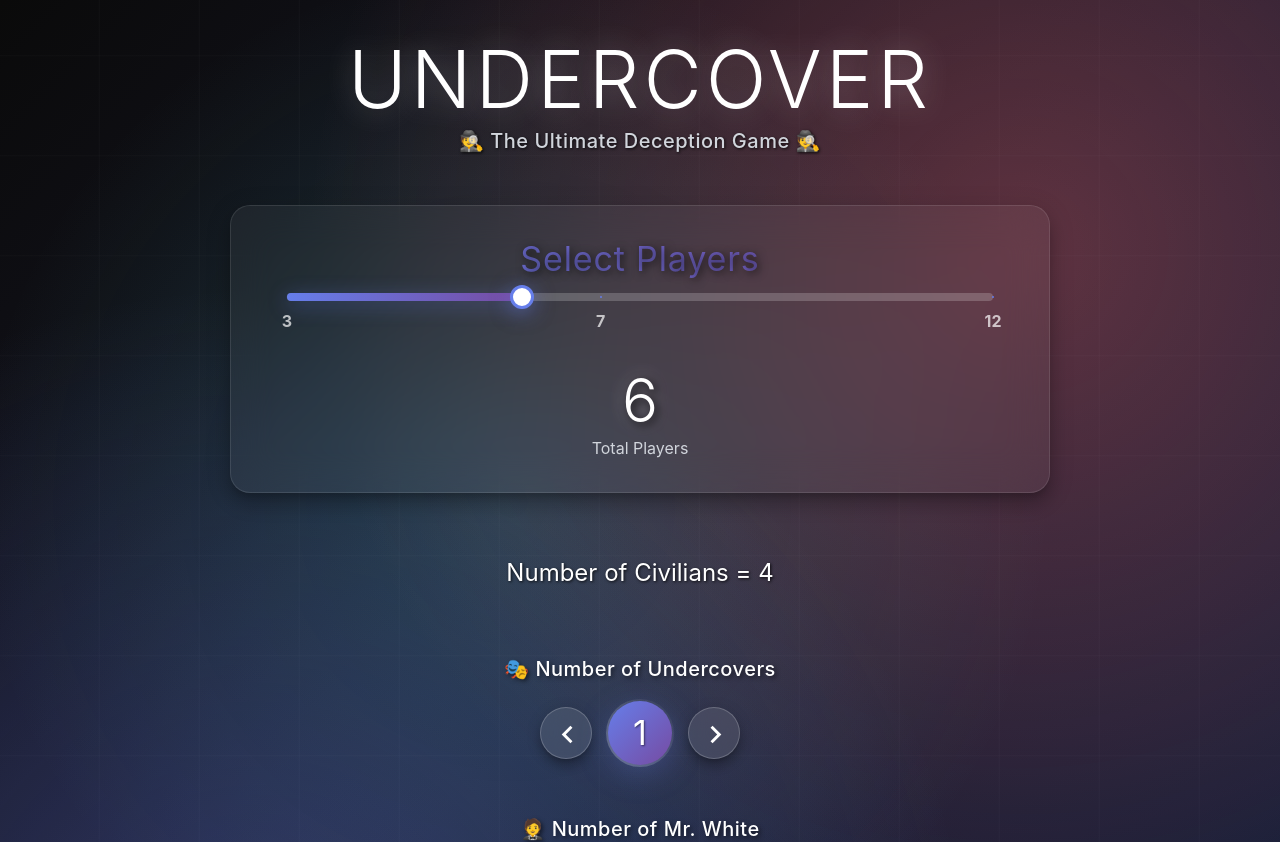
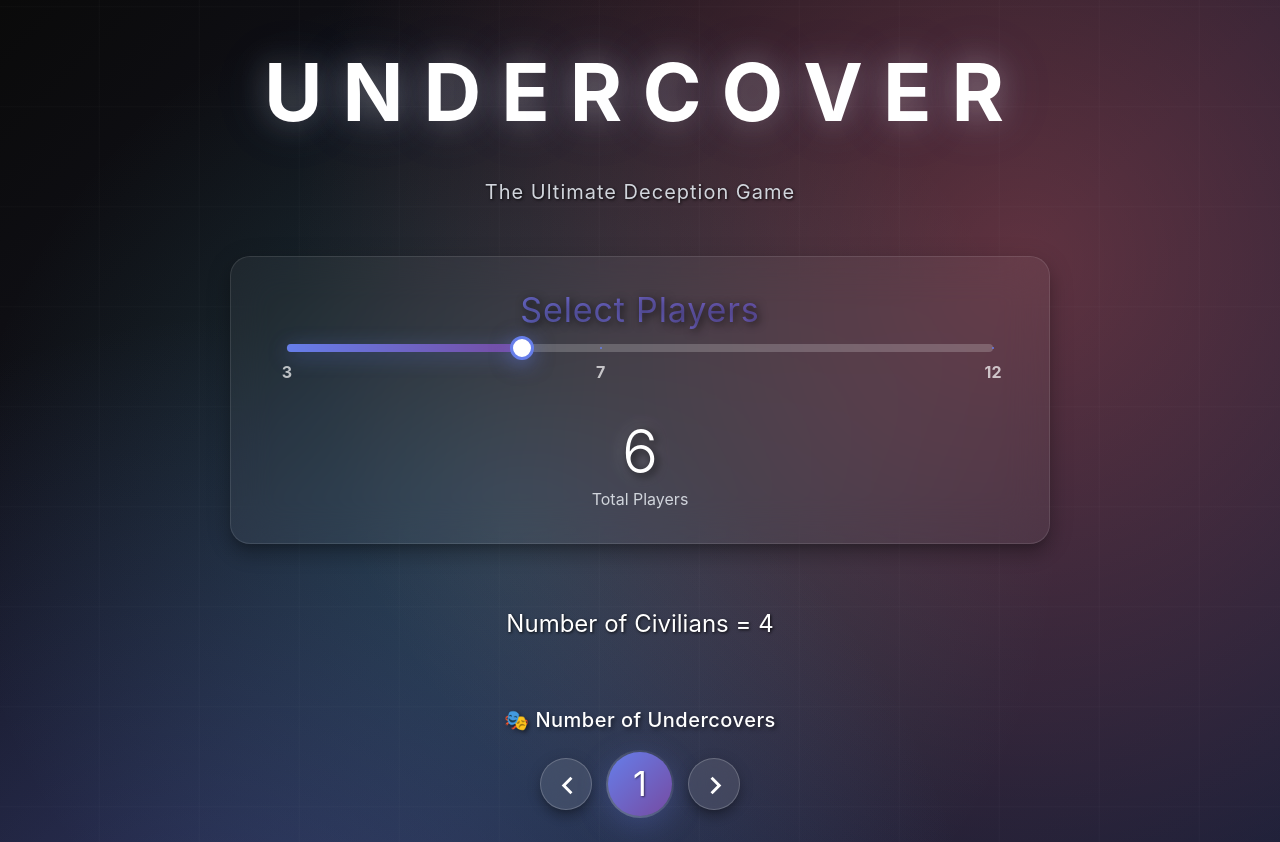
Before and after one commit to coutaditya/undercover-game, a React (Vite) app: page / in a window 1280 px wide. Shown: the top 842 px of the page. Built offline with nearby package versions, Linux system fonts and the light colour scheme.

Commit message:
Styling fixes and added header animations

```diff
--- /dev/null
+++ b/src/components/Header.tsx
@@ -0,0 +1,63 @@
+"use client"
+
+import { Box, Typography } from "@mui/material"
+
+interface HeaderProps {
+    title: string
+    subtitle: string
+}
+
+export default function Header({ title = "UNDERCOVER", subtitle = "The Ultimate Deception Game" }: HeaderProps) {
+    return (
+        <Box className="text-center space-y-6">
+            <Box
+                sx={{
+                    fontSize: { xs: "3rem", md: "5rem" },
+                    textShadow: "0 0 30px rgba(255, 255, 255, 0.3), 0 0 60px rgba(102, 126, 234, 0.2)",
+                    fontFamily: "'Inter', sans-serif",
+                    fontWeight: "bold",
+                    letterSpacing: "0.15em",
+                    display: "flex",
+                    justifyContent: "center",
+                    alignItems: "center",
+                    gap: "0.1em",
+                }}
+            >
+                {title.split("").map((letter, index) => (
+                    <Box
+                        key={index}
+                        component="span"
+                        className="text-white"
+                        sx={{
+                            animation: `fadeInUp 0.6s ease-out ${index * 0.1}s both`,
+                            "@keyframes fadeInUp": {
+                                "0%": {
+                                    opacity: 0,
+                                    transform: "translateY(30px)",
+                                },
+                                "100%": {
+                                    opacity: 1,
+                                    transform: "translateY(0)",
+                                },
+                            },
+                        }}
+                    >
+                        {letter}
+                    </Box>
+                ))}
+            </Box>
+            <Typography
+                variant="h6"
+                className="text-gray-300 tracking-wide"
+                sx={{
+                    textShadow: "1px 1px 3px rgba(0,0,0,0.8)",
+                    fontFamily: "'Inter', sans-serif",
+                    fontWeight: 400,
+                    letterSpacing: "0.05em",
+                }}
+            >
+                {subtitle}
+            </Typography>
+        </Box>
+    )
+}
--- a/src/components/Slider.tsx
+++ b/src/components/Slider.tsx
@@ -72,6 +72,8 @@ export default function PlayerSlider({ value, onChange, min = 3, max = 12 }: Pla
             WebkitBackgroundClip: "text",
             WebkitTextFillColor: "transparent",
             backgroundClip: "text",
+            color: "#ffffff",
+            fontFamily: "'Inter', sans-serif",
           }}
         >
           Select Players
--- a/src/index.css
+++ b/src/index.css
@@ -2,7 +2,13 @@
 @import "tailwindcss/utilities";
 @import "tailwindcss";
 
-
+@font-face {
+  font-family: 'BruceForever';
+  src: url('/fonts/BruceForeverRegular-X3jd2.ttf') format('truetype');
+  font-weight: normal;
+  font-style: normal;
+  font-display: swap;
+}
 
 html, body, #root {
   margin: 0;
--- a/src/pages/Homepage.tsx
+++ b/src/pages/Homepage.tsx
@@ -7,6 +7,8 @@ import { PlayArrow, Security } from "@mui/icons-material"
 import PlayerSlider from "../components/Slider"
 import CounterControl from "../components/CounterControl"
 import RoleSummary from "../components/Summary"
+import Header from "../components/Header"
+
 
 const darkTheme = createTheme({
     palette: {
@@ -135,27 +137,7 @@ export default function UndercoverHomePage() {
             >
                 <Container maxWidth="md" className="relative z-10 py-8">
                     <Box className="space-y-12">
-                        {/* Header with Logo and Title */}
-                        <Box className="text-center space-y-6">
-                            {/* <SpyLogo /> */}
-                            <Typography
-                                variant="h1"
-                                className="font-bold tracking-wider text-white"
-                                sx={{
-                                    fontSize: { xs: "3rem", md: "5rem" },
-                                    textShadow: "0 0 30px rgba(255, 255, 255, 0.3)",
-                                }}
-                            >
-                                UNDERCOVER
-                            </Typography>
-                            <Typography
-                                variant="h6"
-                                className="text-gray-300 tracking-wide"
-                                sx={{ textShadow: "1px 1px 3px rgba(0,0,0,0.8)" }}
-                            >
-                                🕵️ The Ultimate Deception Game 🕵️
-                            </Typography>
-                        </Box>
+                        <Header title="UNDERCOVER" subtitle="The Ultimate Deception Game" />
 
                         {/* Player Selection */}
                         <PlayerSlider value={totalPlayers} onChange={handleTotalPlayersChange} min={3} max={12} />
```
Also changed, not shown: public/fonts/BruceForeverRegular-X3jd2.ttf (added).
